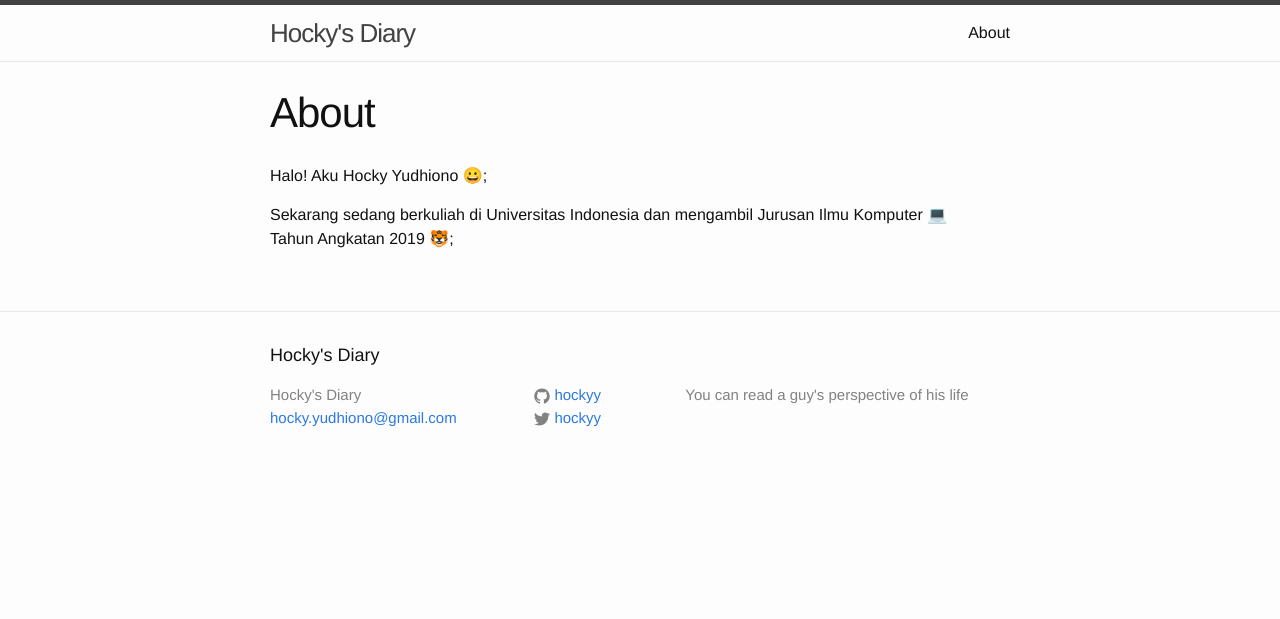
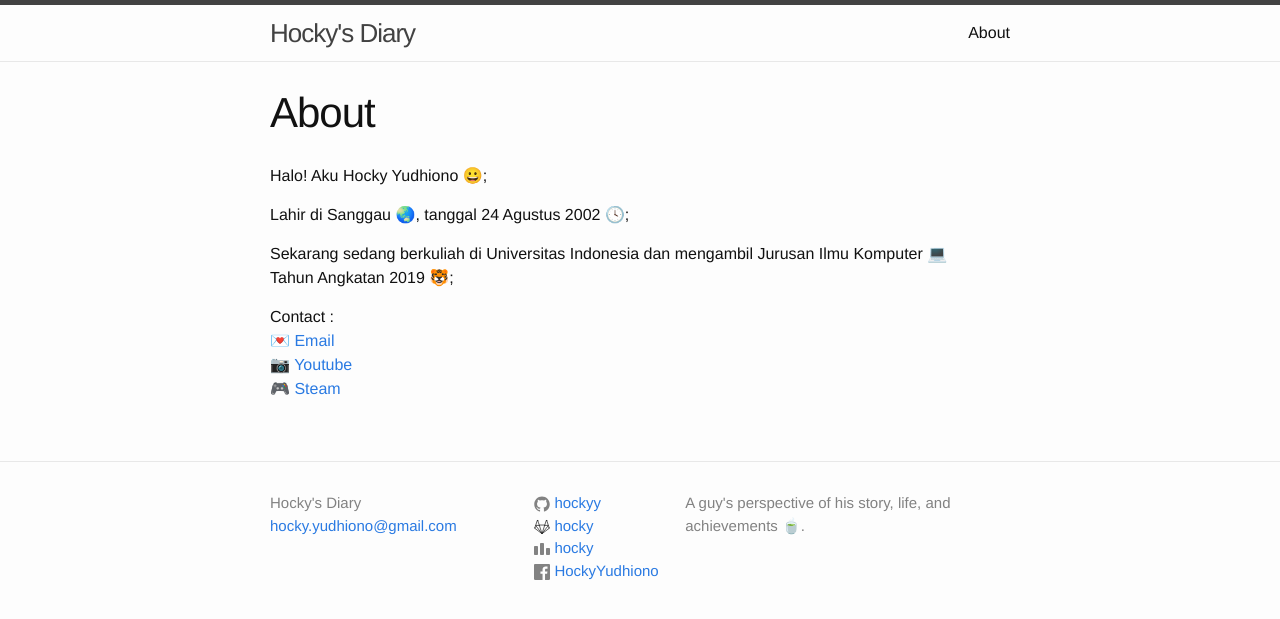
Before and after one commit to hockyy/blog, a Jekyll site: the page built from about.md, in a window 1280 px wide. Shown: the top 619 px of the page. Built offline with Jekyll 4.4.1, drawn with Linux system fonts in a browser that asks for light colours; emoji names are drawn with the system emoji font.

Commit message:
Fix Final About me

```diff
--- a/_config.yml
+++ b/_config.yml
@@ -8,11 +8,15 @@
 # Site settings
 title: Hocky's Diary
 email: hocky.yudhiono@gmail.com
-description: You can read a guy's perspective of his life
+description: A guy's perspective of his story, life, and achievements :tea:.
 baseurl: "/blog" # the subpath of your site, e.g. /blog
 url: "" # the base hostname & protocol for your site
-twitter_username: hockyy
+# twitter_username: Hockyyyy
 github_username: hockyy
+gitlab_username: hocky
+codeforces_username: hocky
+facebook_username: HockyYudhiono
+# youtube_username: HockyYudhiono
 gems:
   - jemoji
 # Build settings
--- a/_includes/footer.html
+++ b/_includes/footer.html
@@ -2,7 +2,7 @@
 
   <div class="wrapper">
 
-    <h2 class="footer-heading">{{ site.title }}</h2>
+    <!-- <h2 class="footer-heading">{{ site.title }}</h2> -->
 
     <div class="footer-col-wrapper">
       <div class="footer-col footer-col-1">
@@ -14,9 +14,28 @@
 
       <div class="footer-col footer-col-2">
         <ul class="social-media-list">
+
           {% if site.github_username %}
           <li>
             {% include icon-github.html username=site.github_username %}
+          </li>
+          {% endif %}
+
+          {% if site.gitlab_username %}
+          <li>
+            {% include icon-gitlab.html username=site.gitlab_username %}
+          </li>
+          {% endif %}
+
+          {% if site.codeforces_username %}
+          <li>
+            {% include icon-codeforces.html username=site.codeforces_username %}
+          </li>
+          {% endif %}
+
+          {% if site.facebook_username %}
+          <li>
+            {% include icon-facebook.html username=site.facebook_username %}
           </li>
           {% endif %}
 
@@ -25,6 +44,13 @@
             {% include icon-twitter.html username=site.twitter_username %}
           </li>
           {% endif %}
+
+          {% if site.youtube_username %}
+          <li>
+            {% include icon-youtube.html username=site.youtube_username %}
+          </li>
+          {% endif %}
+
         </ul>
       </div>
 
--- /dev/null
+++ b/_includes/icon-codeforces.html
@@ -0,0 +1 @@
+<a href="https://codeforces.com/profile/{{ include.username }}"><span class="icon icon--codeforces">{% include icon-codeforces.svg %}</span><span class="username"> {{ include.username }}</span></a>
--- /dev/null
+++ b/_includes/icon-facebook.html
@@ -0,0 +1 @@
+<a href="https://www.facebook.com/{{ include.username }}"><span class="icon icon--facebook">{% include icon-facebook.svg %}</span><span class="username"> {{ include.username }}</span></a>
--- /dev/null
+++ b/_includes/icon-gitlab.html
@@ -0,0 +1 @@
+<a href="https://gitlab.com/{{ include.username }}"><span class="icon icon--gitlab">{% include icon-gitlab.svg %}</span><span class="username"> {{ include.username }}</span></a>
--- a/_includes/icon-twitter.html
+++ b/_includes/icon-twitter.html
@@ -1 +1 @@
-<a href="https://twitter.com/{{ include.username }}"><span class="icon icon--twitter">{% include icon-twitter.svg %}</span><span class="username">{{ include.username }}</span></a>
+<a href="https://twitter.com/{{ include.username }}"><span class="icon icon--twitter">{% include icon-twitter.svg %}</span><span class="username"> {{ include.username }}</span></a>
--- /dev/null
+++ b/_includes/icon-youtube.html
@@ -0,0 +1 @@
+<a href="https://www.youtube.com/c/{{ include.username }}"><span class="icon icon--youtube">{% include icon-youtube.svg %}</span><span class="username"> {{ include.username }}</span></a>
--- a/about.md
+++ b/about.md
@@ -6,5 +6,12 @@ permalink: /about/
 
 Halo! Aku Hocky Yudhiono :grinning:;
 
+Lahir di Sanggau :earth_asia:, tanggal 24 Agustus 2002 :clock4:;
+
 Sekarang sedang berkuliah di Universitas Indonesia dan
 mengambil Jurusan Ilmu Komputer :computer:<br>Tahun Angkatan 2019 :tiger:; <br>
+
+Contact :<br>
+:love_letter: [Email](mailto:hocky.yudhiono@gmail.com)<br>
+:camera: [Youtube](https://www.youtube.com/c/HockyYudhiono)<br>
+:video_game: [Steam](https://steamcommunity.com/id/lordchomper)<br>
--- a/index.html
+++ b/index.html
@@ -17,7 +17,4 @@ layout: default
       </li>
     {% endfor %}
   </ul>
-
-  <p class="rss-subscribe">subscribe <a href="{{ "/feed.xml" | prepend: site.baseurl }}">via RSS</a></p>
-
 </div>
```
Also changed, not shown: _includes/icon-codeforces.svg (added), _includes/icon-facebook.svg (added), _includes/icon-gitlab.svg (added), _includes/icon-twitter.svg, _includes/icon-youtube.svg (added), 5 other files.
